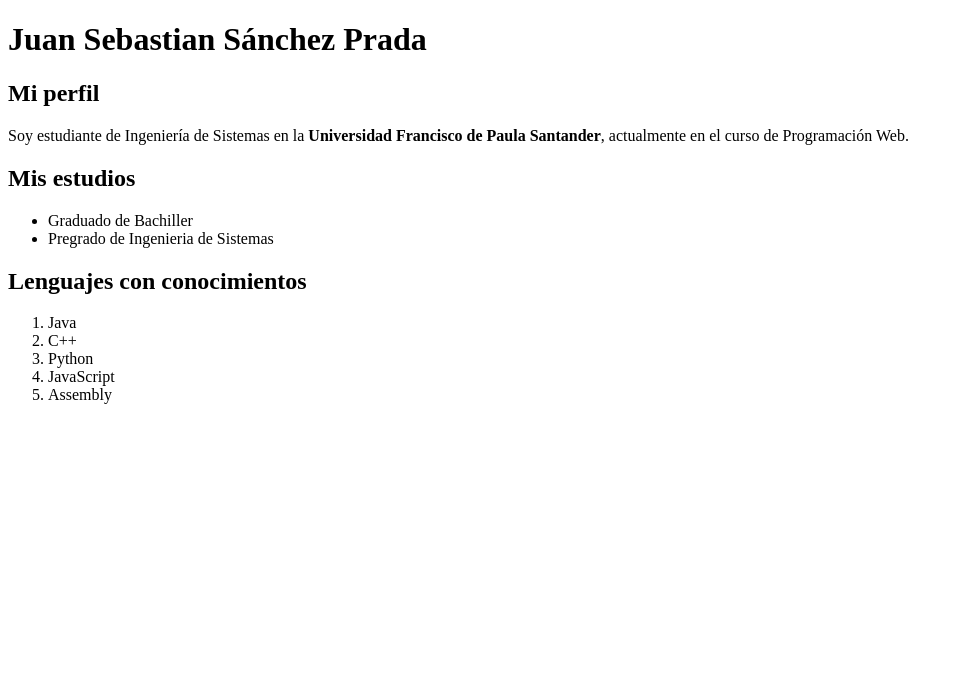
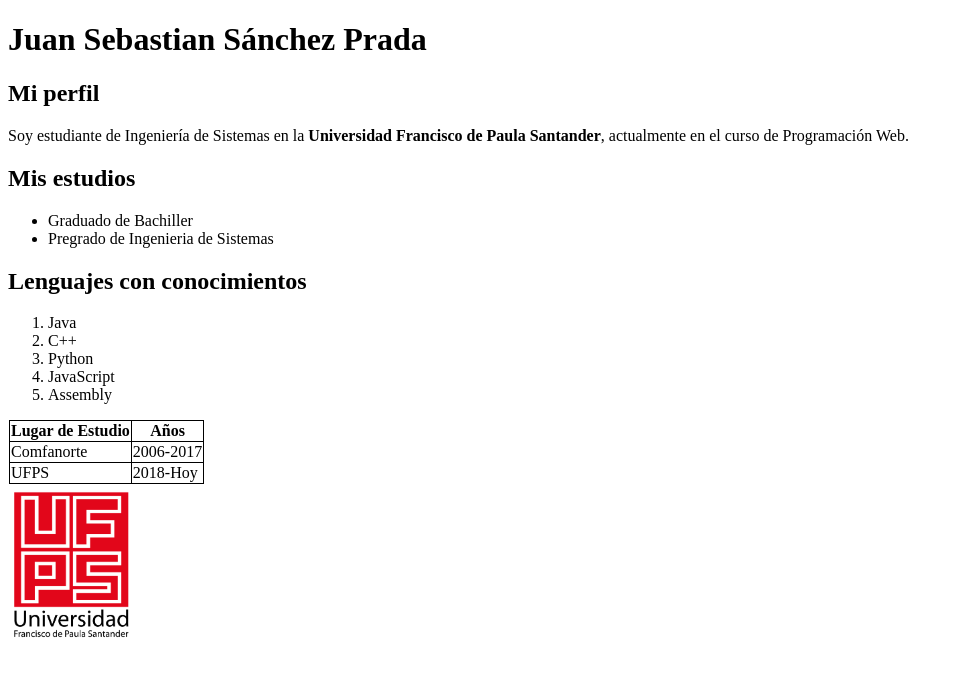
Before and after one commit to Sebasan07/ClasesWEB, a plain HTML site: page index.html in a window 1280 px wide. Shown: the whole page, without its empty margins (0-960 px from the left). Drawn offline with Linux system fonts and the light colour scheme.

Commit message:
Tablas e imagen añadida

```diff
--- a/index.html
+++ b/index.html
@@ -4,6 +4,18 @@
 	<meta charset="UTF-8">
 	<meta name="viewport" content="width=device-width, initial-scale=1.0">
 	<title>Primera Página HTML</title>
+	<style media="screen">
+	   img#logo{
+	   	max-width: 10%;
+	   }
+	   table{
+	   	border-collapse: collapse;
+	   }
+	   table, td, th {
+  		border: 1px solid black;
+  		margin: 1px;
+	   }
+	</style>
 </head>
 <body>
 	<h1>Juan Sebastian Sánchez Prada</h1>
@@ -24,5 +36,22 @@
 		<li>JavaScript</li>
 		<li>Assembly</li>
 	</ol>
+
+	<table>
+		<tr>
+			<th>Lugar de Estudio</th>
+			<th>Años</th>
+		</tr>
+		<tr>
+			<td>Comfanorte</td>
+			<td>2006-2017</td>
+		</tr>
+		<tr>
+			<td>UFPS</td>
+			<td>2018-Hoy</td>
+		</tr>
+	</table>
+
+		<a href="https://ww2.ufps.edu.co/" target="blank"><img id="logo" src="UFPS-logo.png"></a>
 </body>
 </html>
```
Also changed, not shown: UFPS-logo.png (added).
